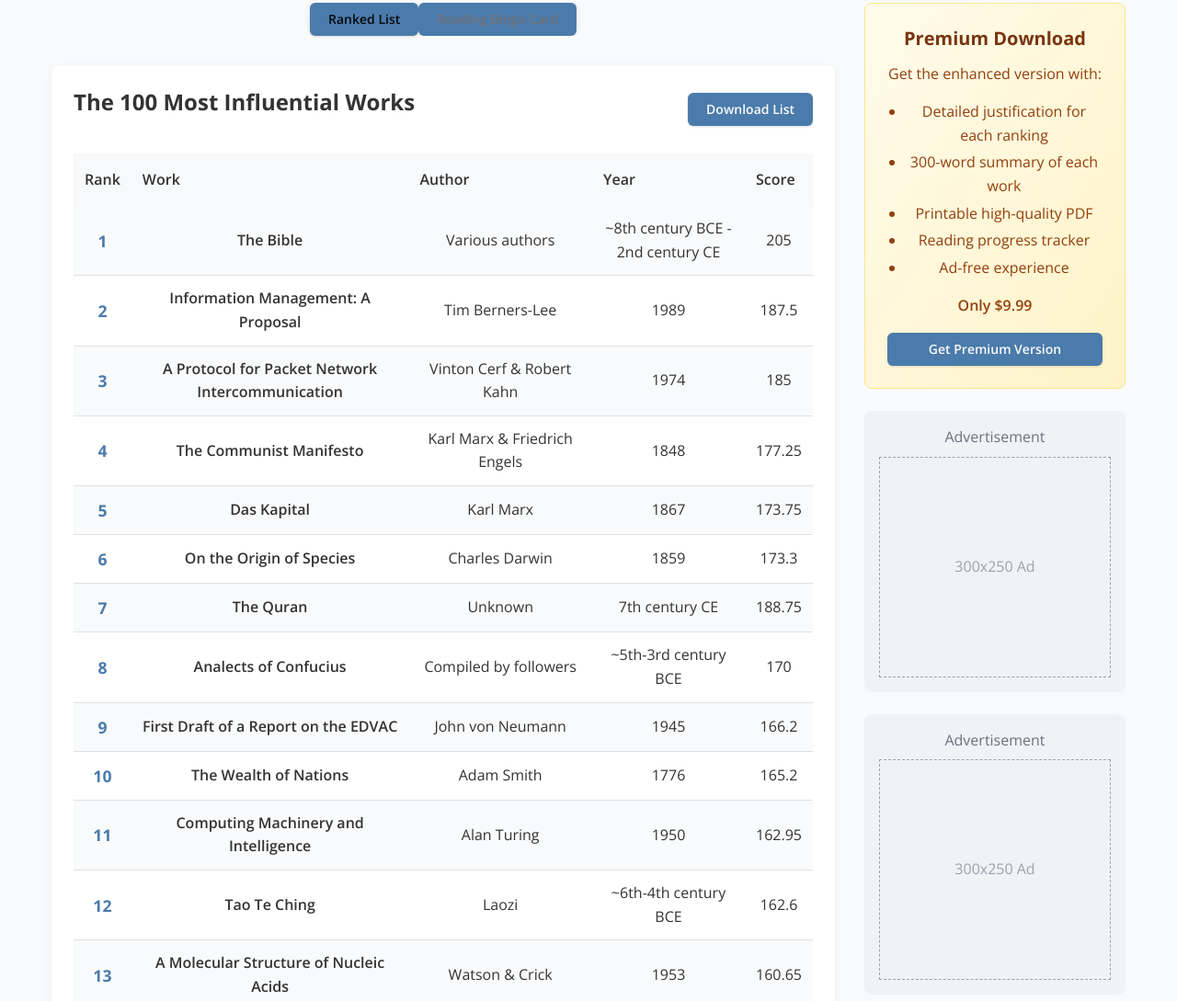
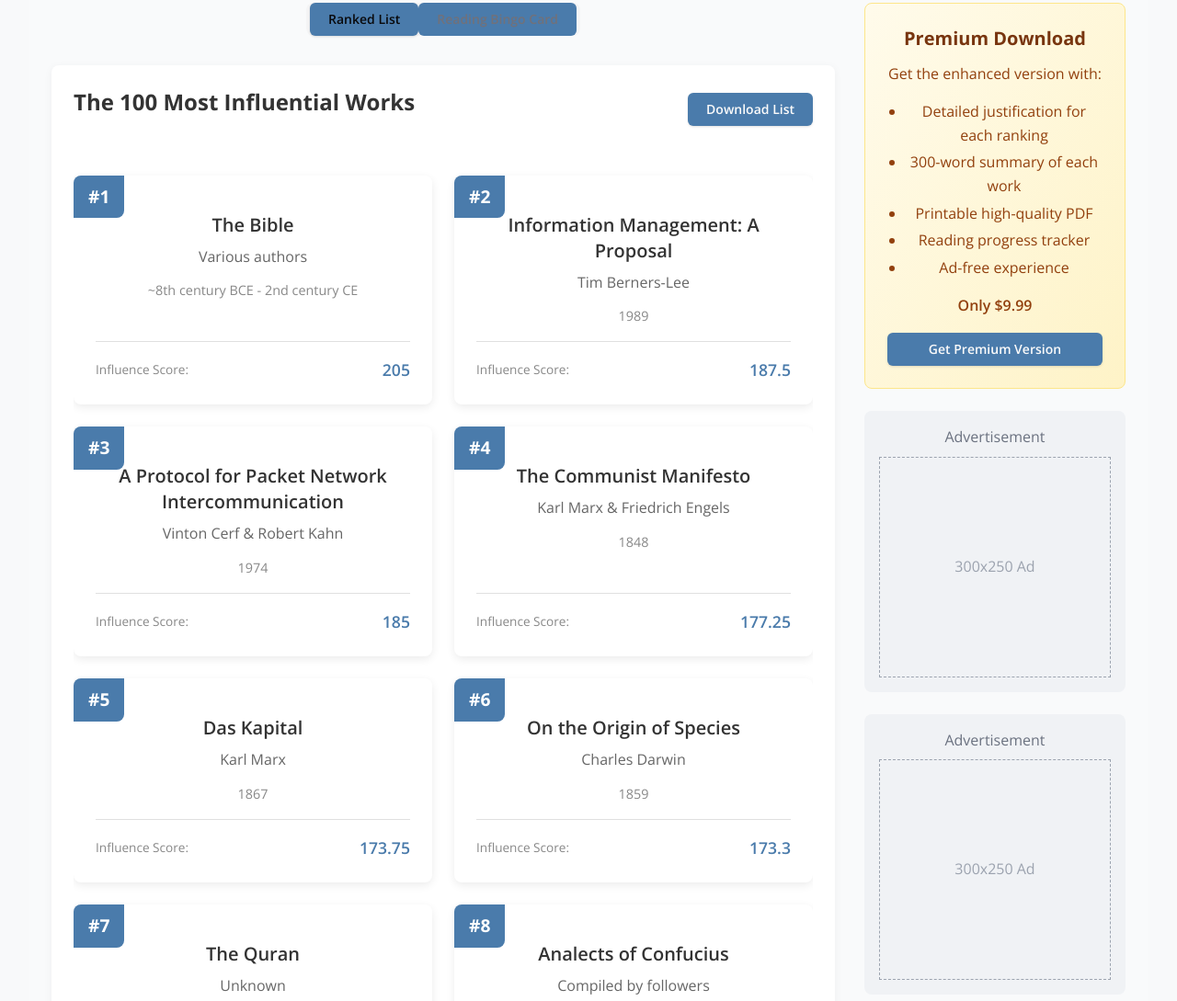
Before and after one commit to TristanClassics/100-most-influential-works, a plain HTML site: page index.html in a window 1280 px wide. Shown: the part 387-1476 px from the top of the page at 92% size. Drawn offline with nearby package versions, Linux system fonts and the light colour scheme.

Commit message:
Add card layout override script

```diff
--- a/index.html
+++ b/index.html
@@ -13,5 +13,6 @@
  </head>
   <body>
     <div id="root"></div>
-  </body>
+    <script src="/100-most-influential-works/card-override.js"></script>
+ </body>
 </html>
```
